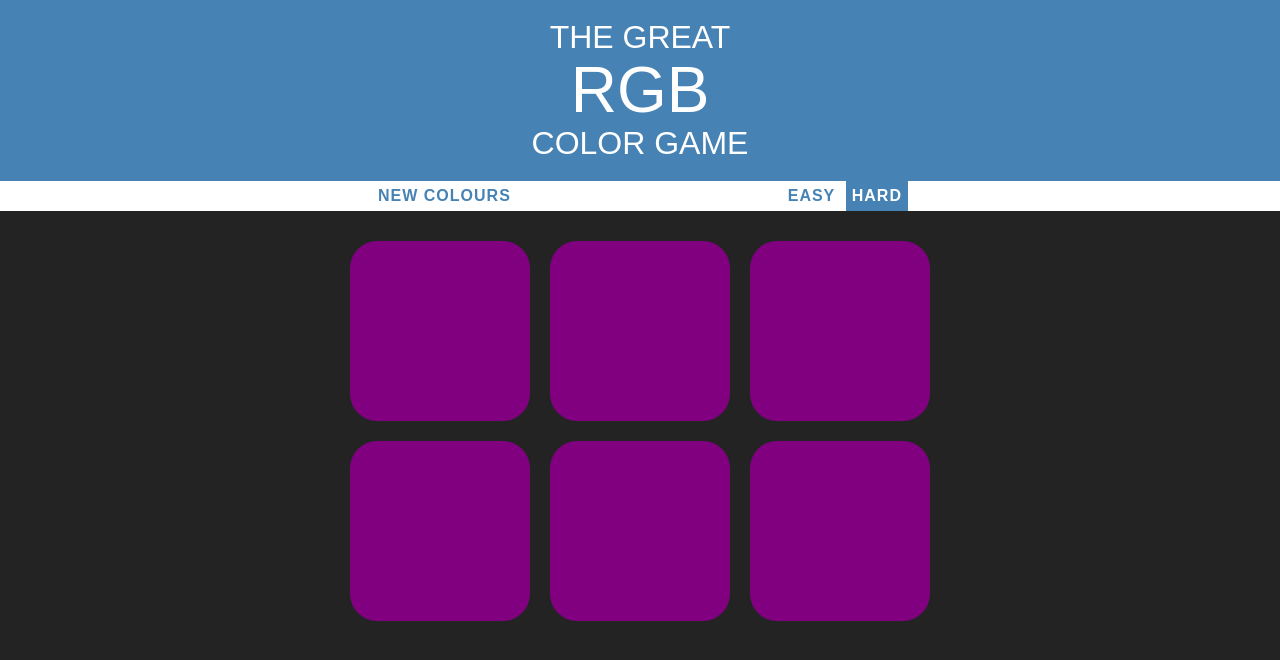
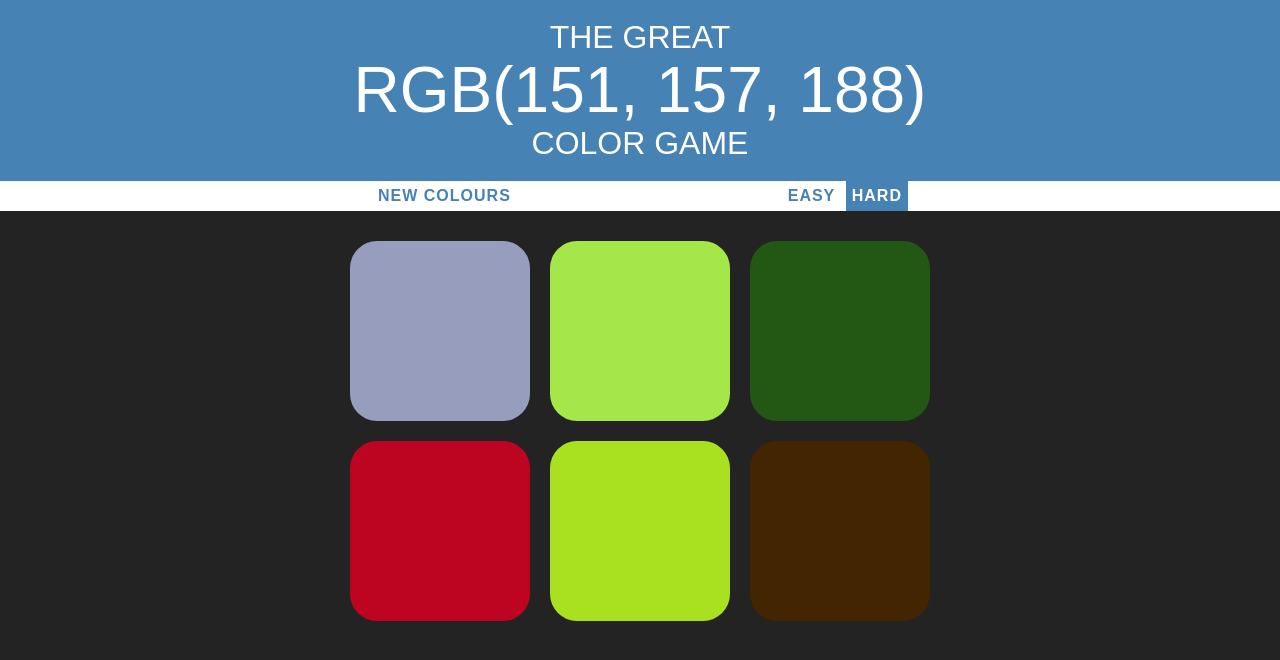
Before and after one commit to premshankerjillella/colorgame, a plain HTML site: page docs/index.html in a window 1280 px wide. Drawn offline with Linux system fonts and the light colour scheme; files that its build step writes are made by us from their sources.

Commit message:
create new folder  docs/assets and files docs/assets/game.css and docs/assets/game.js and changes link and script tag href in index.html file

```diff
--- a/docs/index.html
+++ b/docs/index.html
@@ -2,7 +2,7 @@
  <html>
  <head>
  	<title>Color Game</title>
- 	<link rel="stylesheet" type="text/css" href="game.css">
+ 	<link rel="stylesheet" type="text/css" href="assets/game.css">
  </head>
  <body>
  	<h1>The Great
@@ -24,6 +24,6 @@
  	<div class="square"></div>
  	<div class="square"></div>
  </div>
- <script type="text/javascript" src="game.js"></script>
+ <script type="text/javascript" src="assets/game.js"></script>
  </body>
  </html>
```
Also changed, not shown: docs/assets/game.css (renamed from game.css), docs/assets/game.js (renamed from game.js).
